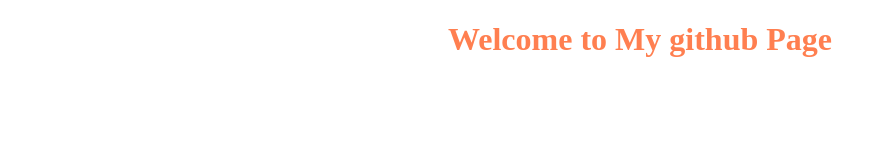
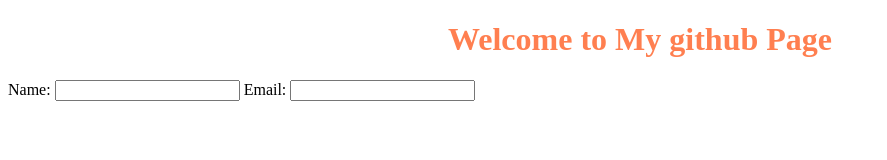
Before and after one commit to Sudhirkr85/MyFirstRepo, a plain HTML site: page index.html in a window 1280 px wide. Shown: the whole page, without its empty margins (0-887 px from the left). Drawn offline with Linux system fonts and the light colour scheme.

Commit message:
form added

```diff
--- a/index.html
+++ b/index.html
@@ -10,6 +10,11 @@
 
     <h1>Welcome to My github Page</h1>
 
+   <form action="">
+
+    Name: <input type="text">
+    Email: <input type="email">
+   </form>
 
 </body>
 </html>
```
